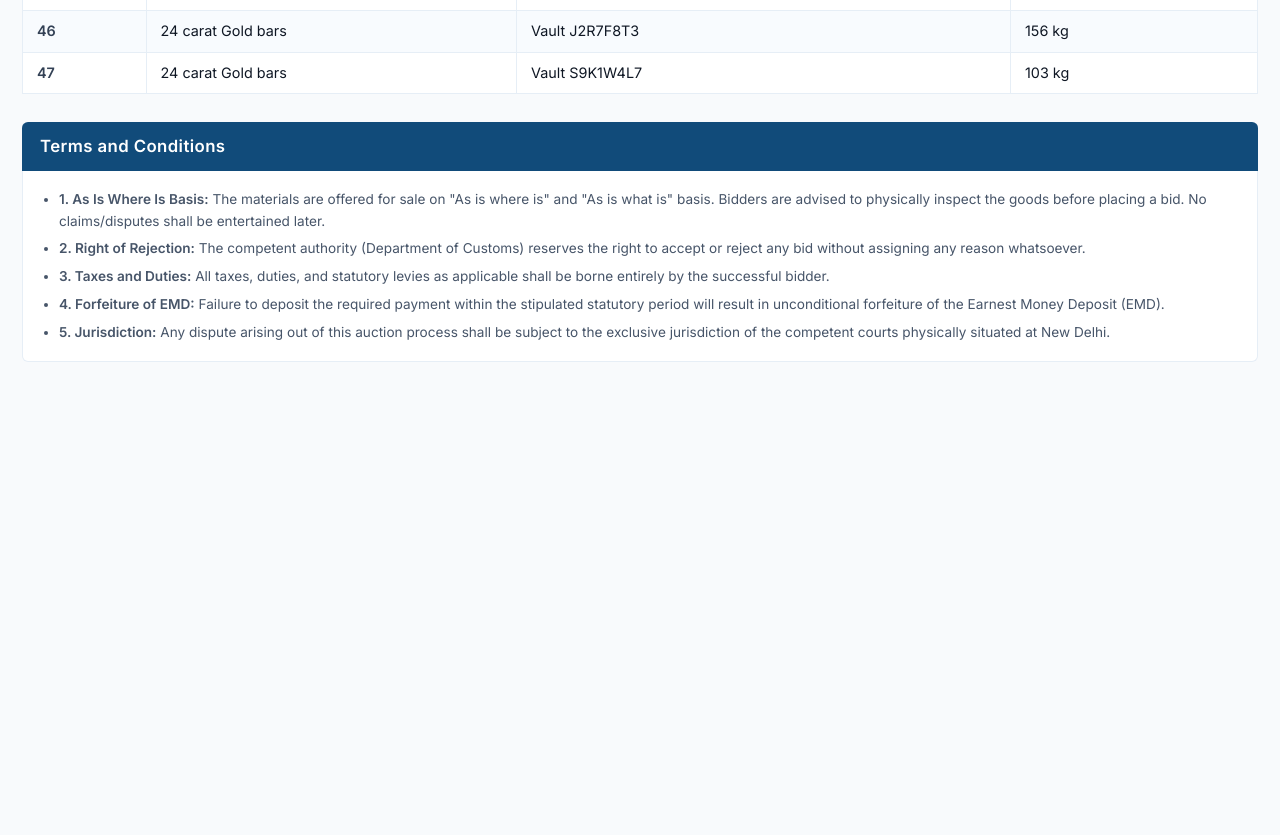
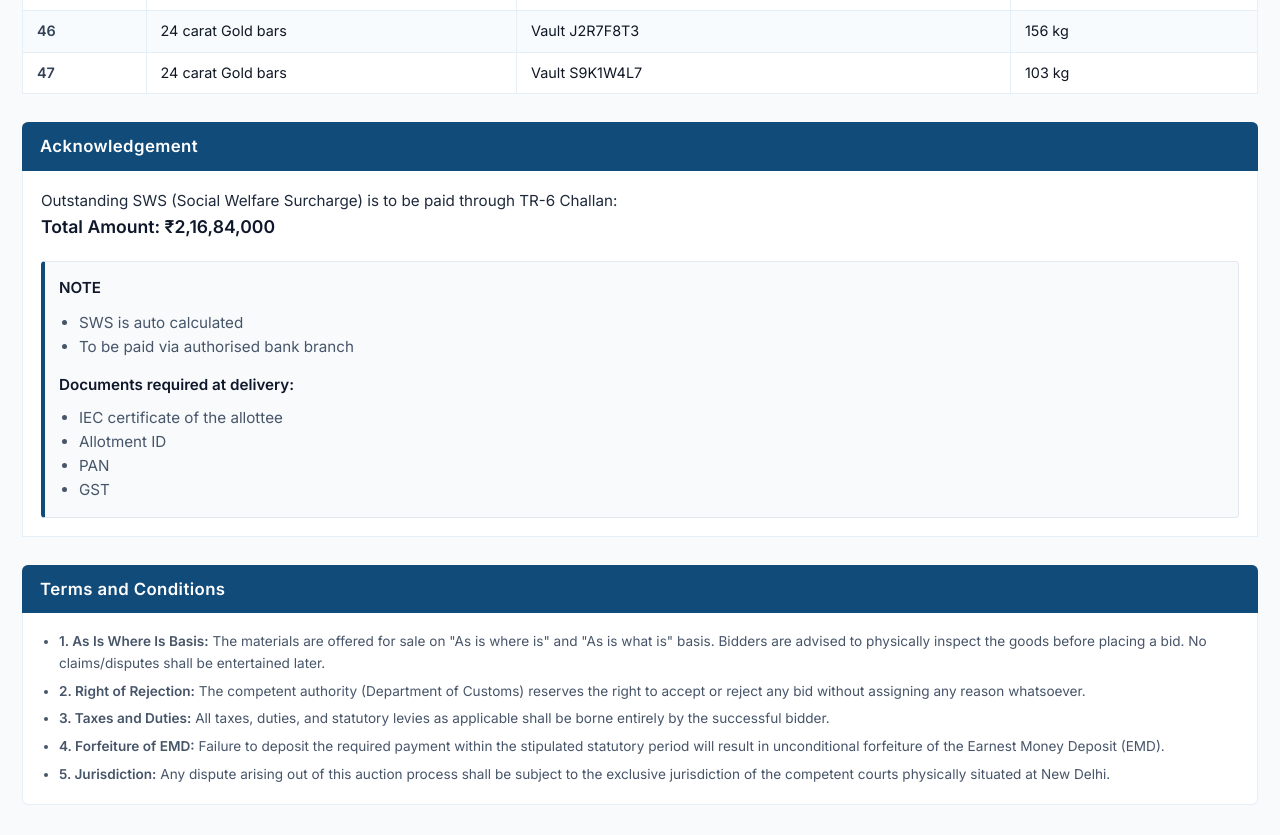
Before and after one commit to Aparneshh/ice-gate-auth, a plain HTML site: page public/allotment.html in a window 1280 px wide. Shown: the part 2670-3505 px from the top of the page. Before the commit the page ends 3062 px from the top, so only its background shows below. Drawn offline with Linux system fonts and the light colour scheme.

Commit message:
Update: Add robust SWS terms and acknowledgement section

```diff
--- a/public/allotment.html
+++ b/public/allotment.html
@@ -695,6 +695,32 @@
         </tr>
       </tbody>
     </table>
+    <!-- ==================== ACKNOWLEDGEMENT ==================== -->
+    <div class="section-title-bar" style="margin-top:28px;">Acknowledgement</div>
+    <div style="background:#fff; border:1px solid var(--row-border); border-top:none; padding:18px; font-size:0.95rem; color:#1e293b; line-height:1.6;">
+      <div style="margin-bottom:12px;">
+        Outstanding SWS (Social Welfare Surcharge) is to be paid through TR-6 Challan:
+        <br>
+        <strong style="font-size:1.1rem; color:#0f172a;">Total Amount: ₹2,16,84,000</strong>
+      </div>
+
+      <div style="background:#f8fafc; border:1px solid #e2e8f0; border-left:4px solid var(--nav-blue); border-radius:4px; padding:14px; margin-top:20px;">
+        <h4 style="margin:0 0 10px 0; font-size:0.95rem; color:#0f172a; text-transform:uppercase;">Note</h4>
+        <ul style="margin:0 0 14px 0; padding-left:20px; color:#475569;">
+          <li>SWS is auto calculated</li>
+          <li>To be paid via authorised bank branch</li>
+        </ul>
+
+        <strong style="color:#0f172a; display:block; margin-bottom:8px;">Documents required at delivery:</strong>
+        <ul style="margin:0; padding-left:20px; color:#475569;">
+          <li>IEC certificate of the allottee</li>
+          <li>Allotment ID</li>
+          <li>PAN</li>
+          <li>GST</li>
+        </ul>
+      </div>
+    </div>
+
     <!-- ==================== TERMS AND CONDITIONS ==================== -->
     <div class="section-title-bar" style="margin-top:28px;">Terms and Conditions</div>
     <div style="background:#fff; border:1px solid var(--row-border); border-top:none; border-radius:0 0 6px 6px; padding:18px; font-size:0.85rem; color:#475569; line-height:1.6;">
```
